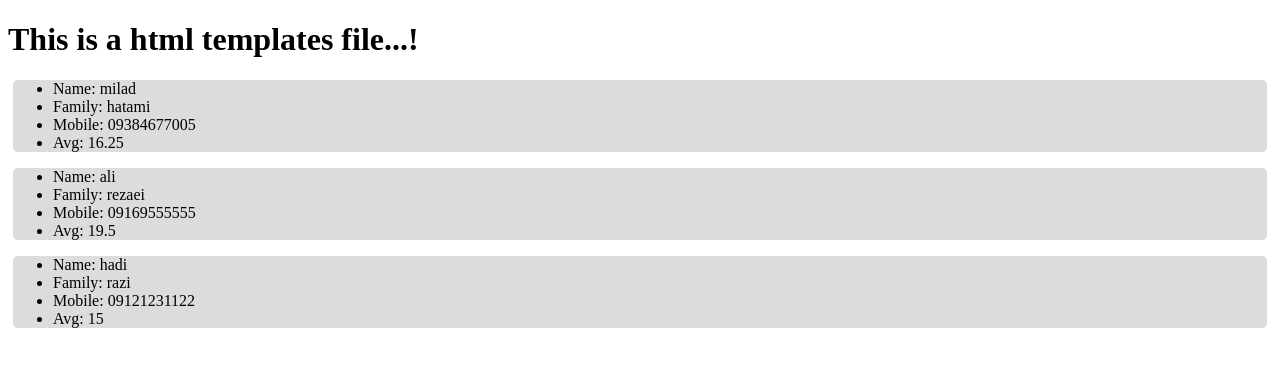
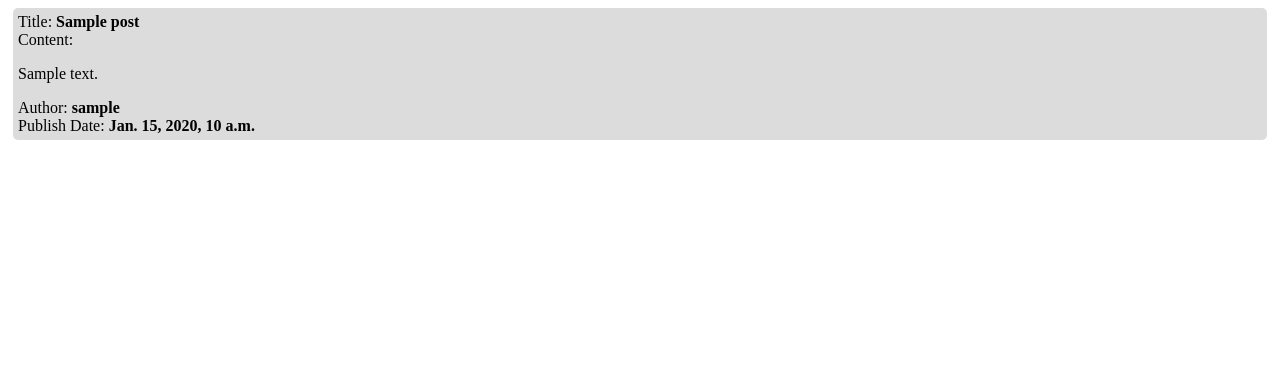
Before and after one commit to HZZSOFT/DjangoGit2, a Django app: page /posts/ in a window 1280 px wide. Shown: the top 367 px of the page. Run offline with Django 3.2, Linux system fonts and the light colour scheme; tables that the repository leaves empty hold one stand-in row (values such as "Sample post").

Commit message:
use model for show all posts in html static 'posts.html' file.

```diff
--- a/DjangoGit2/urls.py
+++ b/DjangoGit2/urls.py
@@ -20,5 +20,6 @@ from django.conf.urls import url
 
 urlpatterns = [
     path('admin/', admin.site.urls),
-    url(r'^', views.index)
+    path('index/', views.index),
+    path('posts/', views.posts),
 ]
--- a/register_app/static/style.css
+++ b/register_app/static/style.css
@@ -1,5 +1,6 @@
-.customer {
+.customer ,div.posts {
     background-color: gainsboro;
     margin: 5px;
     border-radius: 5px;
+    padding: 5px;
 }
--- /dev/null
+++ b/register_app/templates/posts.html
@@ -0,0 +1,26 @@
+{% load staticfiles %}
+<!DOCTYPE html>
+<html lang="en">
+<head>
+    <meta charset="UTF-8">
+    <title>Posts</title>
+    <link rel="stylesheet" type="text/css" href="{% static 'style.css' %}">
+</head>
+<body>
+{% for item in posts %}
+    <div class="posts">
+        <span>Title: </span>
+        <b>{{ item.title }}</b>
+        <br/>
+        <span>Content: </span>
+        <p>{{ item.content }}</p>
+
+        <span>Author:</span>
+        <b>{{ item.author }}</b>
+        <br/>
+        <span>Publish Date: </span>
+        <b>{{ item.publish_date }}</b>
+    </div>
+{% endfor %}
+</body>
+</html>
--- a/register_app/views.py
+++ b/register_app/views.py
@@ -1,9 +1,13 @@
 from django.shortcuts import render
-
+from .models import Post
 
 # Create your views here.
 def index(request):
     return render(request, 'index.html', {'customers':customers})
+
+def posts(request):
+    all = Post.objects.all()
+    return render(request, 'posts.html', {'posts':all})
 
 class Customer:
     def __init__(self, name, family, mobile, avg):
```
